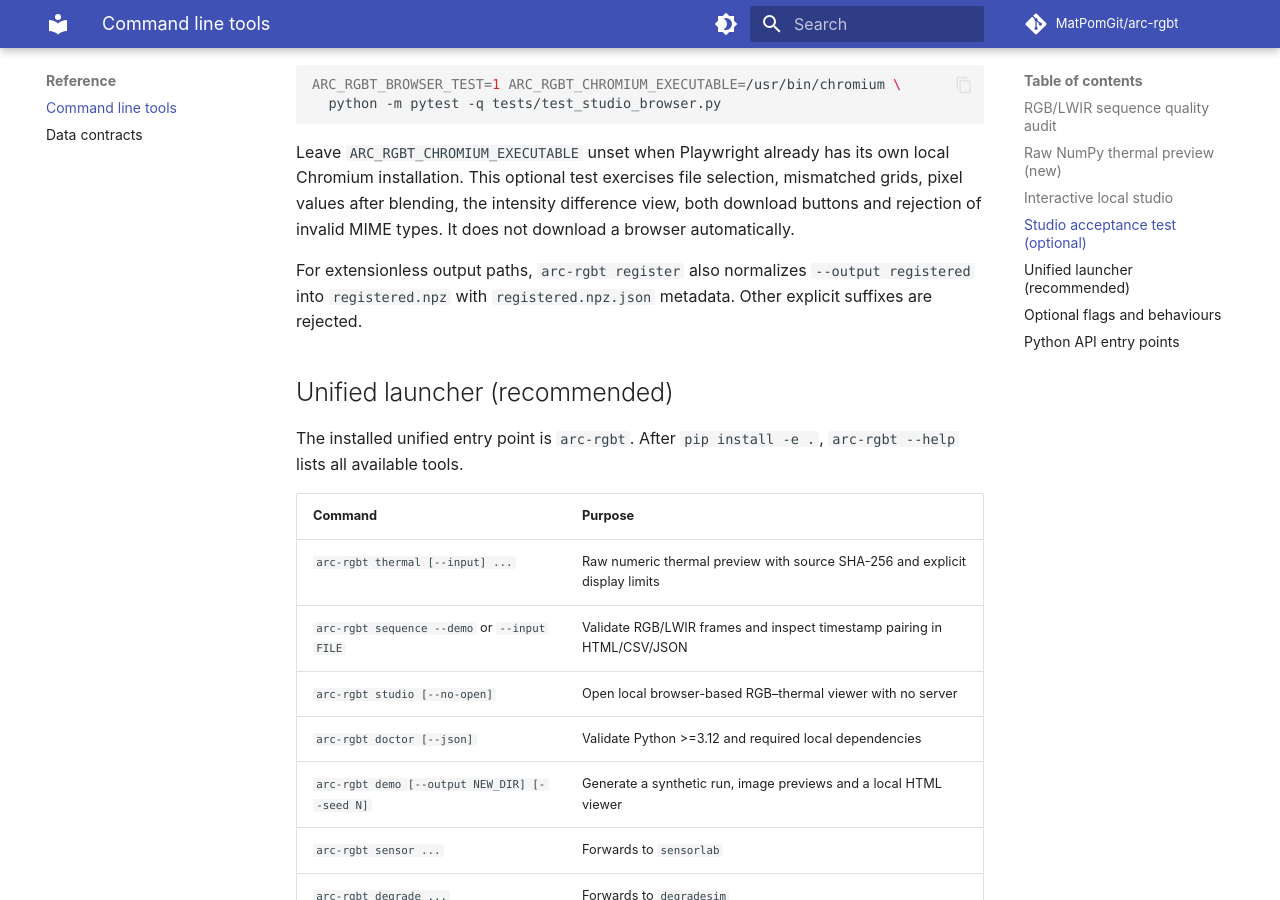
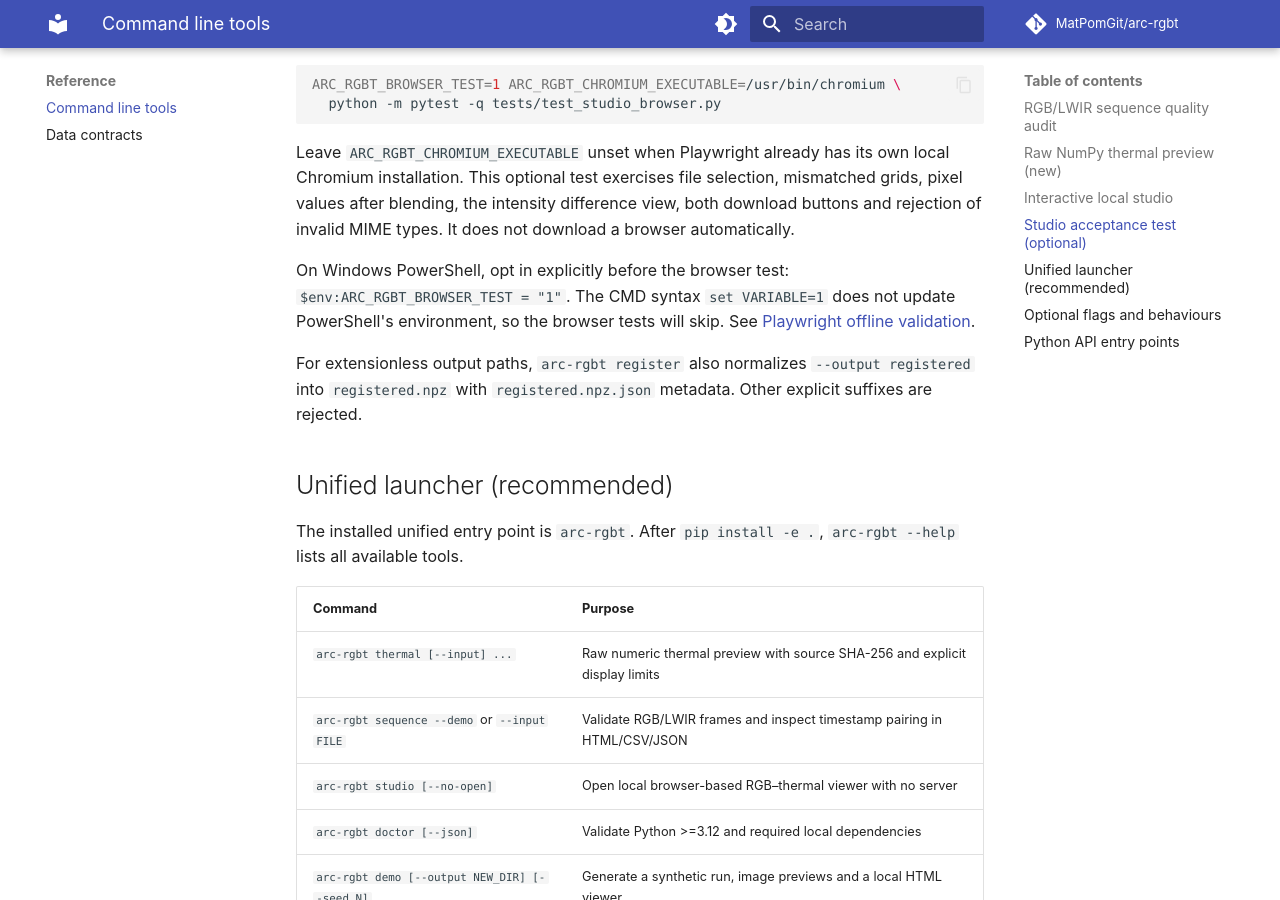
Before and after one commit to MatPomGit/arc-rgbt, an MkDocs documentation site: the page built from docs/reference/cli.md, in a window 1280 px wide and 900 px high, scrolled down 1526 px. Built offline with MkDocs 1.6.1 and Material for MkDocs 9.7.7, drawn with Linux system fonts in a browser that asks for light colours; comment, search, counter and statistics services are not loaded.

Commit message:
docs(windows): correct PowerShell interpreter and Playwright opt-in

```diff
--- a/docs/reference/cli.md
+++ b/docs/reference/cli.md
@@ -66,6 +66,11 @@ own local Chromium installation. This optional test exercises file selection,
 mismatched grids, pixel values after blending, the intensity difference view,
 both download buttons and rejection of invalid MIME types. It does not download
 a browser automatically.
+
+On Windows PowerShell, opt in explicitly before the browser test:
+`$env:ARC_RGBT_BROWSER_TEST = "1"`. The CMD syntax `set VARIABLE=1`
+does not update PowerShell's environment, so the browser tests will skip.
+See [Playwright offline validation](../guides/playwright-offline.md).
 
 For extensionless output paths, `arc-rgbt register` also normalizes
 `--output registered` into `registered.npz` with
```
